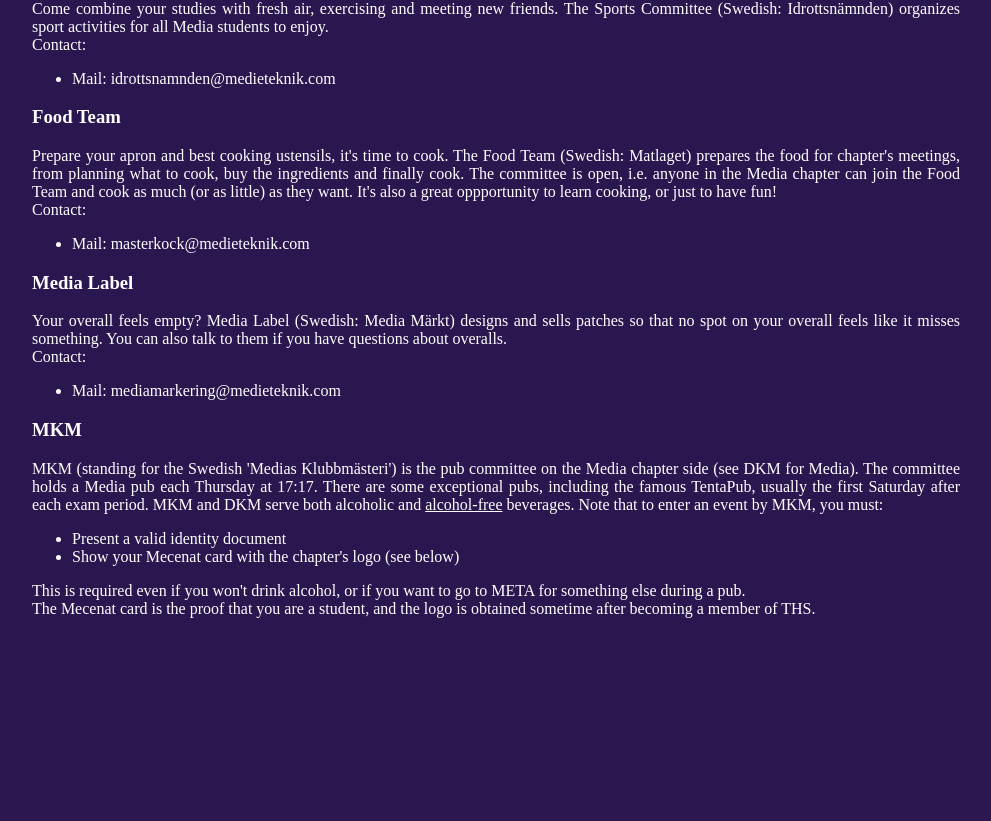
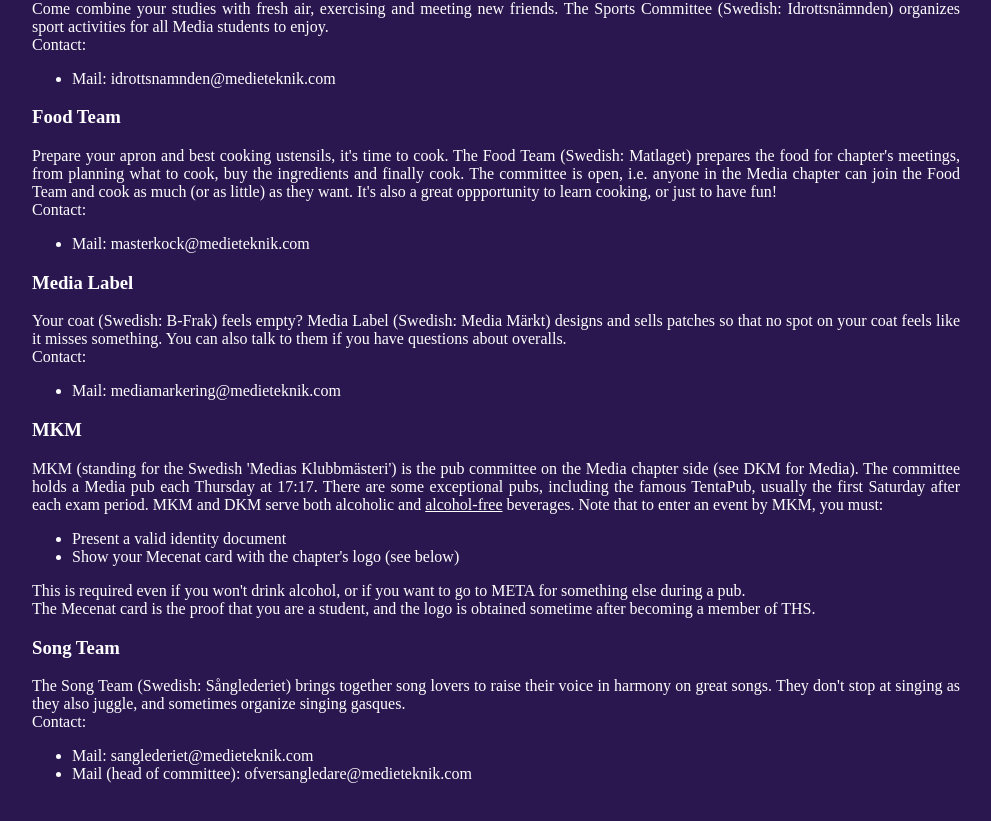
Before and after one commit to datasektionen/metastudent, a React (Create React App) app: page /student-life in a window 1280 px wide. Shown: the part 6843-7664 px from the top of the page, without its empty margins (144-1135 px from the left). Before the commit the page ends 7513 px from the top, so only its background shows below. Built offline with nearby package versions, Linux system fonts and the light colour scheme.

Commit message:
feat: add Song Team description

```diff
--- a/src/pages/Committees.js
+++ b/src/pages/Committees.js
@@ -124,6 +124,9 @@
 
                 <CommitteeName name={"MKM"}/>
                 <MKM/>
+
+                <CommitteeName name={"Song Team"}/>
+                <Sånglederiet/>
             </div>
         </div>
     );
@@ -797,7 +800,7 @@
 function MediaMärkt () {
     return (
         <p>
-            Your overall feels empty? Media Label (Swedish: Media Märkt) designs and sells patches so that no spot on your overall feels
+            Your coat (Swedish: B-Frak) feels empty? Media Label (Swedish: Media Märkt) designs and sells patches so that no spot on your coat feels
             like it misses something. You can also talk to them if you have questions about overalls.
             <br/>
             Contact:
@@ -808,6 +811,21 @@
     )
 }
 
+function Sånglederiet () {
+    return (
+        <p>
+            The Song Team (Swedish: Sånglederiet) brings together song lovers to raise their voice in harmony on great songs. They don't stop
+            at singing as they also juggle, and sometimes organize singing gasques.
+            <br/>
+            Contact:
+            <ul>
+                <li>Mail: sanglederiet@medieteknik.com</li>
+                <li>Mail (head of committee): ofversangledare@medieteknik.com</li>
+            </ul>
+        </p>
+    )
+}
+
 
 
 export default Committees;
```
